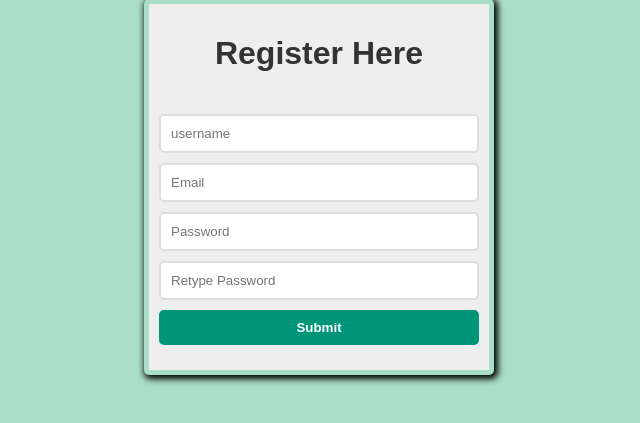
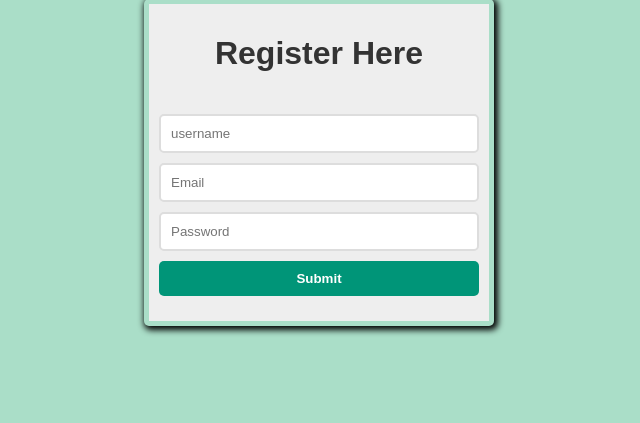
Before and after one commit to bunya017/leave-ms, a PHP site: page /register.php in a window 1280 px wide. Shown: the part 235-658 px from the top of the page, without its empty margins (321-961 px from the left). Run offline with PHP 8.4, Linux system fonts and the light colour scheme.

Commit message:
refactor(Register): Remove redundant form feilds & fix code formatting

```diff
--- a/register.php
+++ b/register.php
@@ -19,26 +19,19 @@
       </ul>
     </div>
     </br>
-
-
-
     <form class="form">
       <div class="content">
-    <div class="top_login"><h1>Register Here</h1></div>
+        <div class="top_login">
+          <h1>Register Here</h1>
+        </div>
         <input type="text" placeholder="username" class="input">
         <input type="email" placeholder="Email" class="input">
         <input type="password" placeholder="Password" class="input">
-    <input type="password" placeholder="Retype Password" class="input">
         <button class="button">Submit</button>
         <div class="link">
         </div>
       </div>
-
     </form>
   </div>
-
-
-
-
   </body>
 </html>
```
Lines whose indentation alone changed are shown as unchanged.
